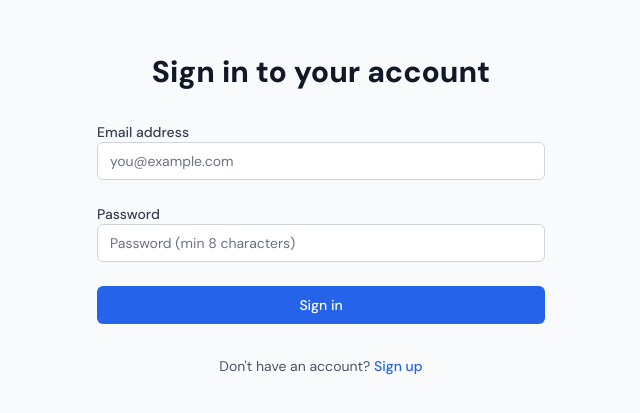
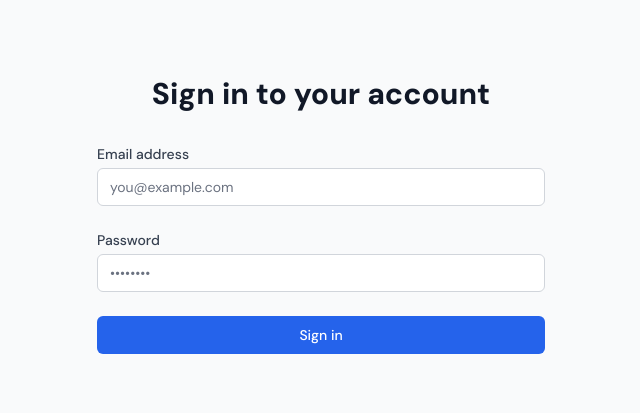
Before and after one commit to mohammadsiam0068/Tempmail, a Next.js app: page /auth/login in a window 1280 px wide. Shown: the part 197-610 px from the top of the page, without its empty margins (319-959 px from the left). Built offline with nearby package versions, Linux system fonts and the light colour scheme; a web font is replaced by a local one.

Commit message:
Update page.tsx

```diff
--- a/src/app/auth/login/page.tsx
+++ b/src/app/auth/login/page.tsx
@@ -1,74 +1,24 @@
 'use client'
 
-import { useState } from 'react'
-import { useRouter } from 'next/navigation'
+import { useState, FormEvent } from 'react'
+// File path অনুযায়ী action import করুন। যদি actions.ts রুট app ফোল্ডারে থাকে তবে নিচেরটা ঠিক আছে।
+import { loginAction } from '@/app/actions'
 
 export default function LoginPage() {
-  const [email, setEmail] = useState('')
-  const [password, setPassword] = useState('')
   const [loading, setLoading] = useState(false)
   const [error, setError] = useState('')
-  const router = useRouter()
 
-  const handleLogin = async (e: React.FormEvent) => {
-    e.preventDefault()
+  const handleFormSubmit = async (e: FormEvent<HTMLFormElement>) => {
+    e.preventDefault() // পেজ রিলোড হওয়া বন্ধ করবে
     setLoading(true)
     setError('')
 
-    console.log('🔐 Login attempt:', { email })
+    const formData = new FormData(e.currentTarget)
+    const result = await loginAction(formData)
 
-    try {
-      const { createClient } = await import('@/lib/supabase/client')
-      const supabase = createClient()
-
-      console.log('✅ Supabase client created')
-
-      // ১. লগিন রিকোয়েস্ট পাঠানো হচ্ছে
-      const { data, error: authError } = await supabase.auth.signInWithPassword({
-        email,
-        password,
-      })
-
-      console.log('📡 Auth response:', { data, error: authError })
-
-      if (authError) {
-        console.error('❌ Auth error:', authError)
-        setError(authError.message || 'Login failed')
-        setLoading(false)
-        return
-      }
-
-      if (!data?.user) {
-        console.error('❌ No user data returned')
-        setError('Login failed: No user data')
-        setLoading(false)
-        return
-      }
-
-      // ২. সেশনটি ব্রাউজারের মেমোরি ও কুকিতে সেট হতে বাধ্য করা হচ্ছে
-      const { data: { session } } = await supabase.auth.getSession()
-
-      if (!session) {
-        console.error('❌ Session not established yet')
-        setError('Session creation failed. Please try again.')
-        setLoading(false)
-        return
-      }
-
-      console.log('✅ Session confirmed, refreshing and redirecting...')
-
-      // ৩. রাউটার রিফ্রেশ করে ১ সেকেন্ড অপেক্ষা করা হচ্ছে যাতে Middleware কুকিটি পায়
-      router.refresh()
-
-      setTimeout(() => {
-        // window.location.replace ব্যবহার করলে ব্রাউজার জোরপূর্বক সার্ভার রিফ্রেশসহ ড্যাশবোর্ডে যাবে
-        // এতে মিডলওয়্যার কোনোভাবেই পুরানো ক্যাশ বা কুকি দেখাবে না
-        window.location.replace('/dashboard')
-      }, 1000)
-
-    } catch (err) {
-      console.error('❌ Exception during login:', err)
-      setError(err instanceof Error ? err.message : 'An error occurred')
+    // যদি Server Action থেকে কোনো এরর আসে (যেমন: ভুল পাসওয়ার্ড)
+    if (result?.error) {
+      setError(result.error)
       setLoading(false)
     }
   }
@@ -81,40 +31,38 @@
             Sign in to your account
           </h2>
         </div>
-        <form className="mt-8 space-y-6" onSubmit={handleLogin}>
+
+        <form className="mt-8 space-y-6" onSubmit={handleFormSubmit}>
           {error && (
             <div className="rounded-md bg-red-50 p-4 border border-red-200">
               <p className="text-sm font-medium text-red-800">{error}</p>
             </div>
           )}
+
           <div>
-            <label htmlFor="email" className="block text-sm font-medium text-gray-700">
-              Email address
-            </label>
+            <label htmlFor="email" className="block text-sm font-medium text-gray-700">Email address</label>
             <input
               id="email"
+              name="email"
               type="email"
-              value={email}
-              onChange={(e) => setEmail(e.target.value)}
               placeholder="you@example.com"
               required
-              className="appearance-none rounded-md relative block w-full px-3 py-2 border border-gray-300 placeholder-gray-500 text-gray-900 focus:outline-none focus:ring-blue-500 focus:border-blue-500 focus:z-10 sm:text-sm"
+              className="mt-1 appearance-none rounded-md relative block w-full px-3 py-2 border border-gray-300 placeholder-gray-500 text-gray-900 focus:outline-none focus:ring-blue-500 focus:border-blue-500 sm:text-sm"
             />
           </div>
+
           <div>
-            <label htmlFor="password" className="block text-sm font-medium text-gray-700">
-              Password
-            </label>
+            <label htmlFor="password" className="block text-sm font-medium text-gray-700">Password</label>
             <input
               id="password"
+              name="password"
               type="password"
-              value={password}
-              onChange={(e) => setPassword(e.target.value)}
-              placeholder="Password (min 8 characters)"
+              placeholder="••••••••"
               required
-              className="appearance-none rounded-md relative block w-full px-3 py-2 border border-gray-300 placeholder-gray-500 text-gray-900 focus:outline-none focus:ring-blue-500 focus:border-blue-500 focus:z-10 sm:text-sm"
+              className="mt-1 appearance-none rounded-md relative block w-full px-3 py-2 border border-gray-300 placeholder-gray-500 text-gray-900 focus:outline-none focus:ring-blue-500 focus:border-blue-500 sm:text-sm"
             />
           </div>
+
           <button
             type="submit"
             disabled={loading}
@@ -123,12 +71,6 @@
             {loading ? 'Signing in...' : 'Sign in'}
           </button>
         </form>
-        <p className="text-center text-sm text-gray-600">
-          Don't have an account?{' '}
-          <a href="/auth/signup" className="font-medium text-blue-600 hover:text-blue-500">
-            Sign up
-          </a>
-        </p>
       </div>
     </div>
   )
```
